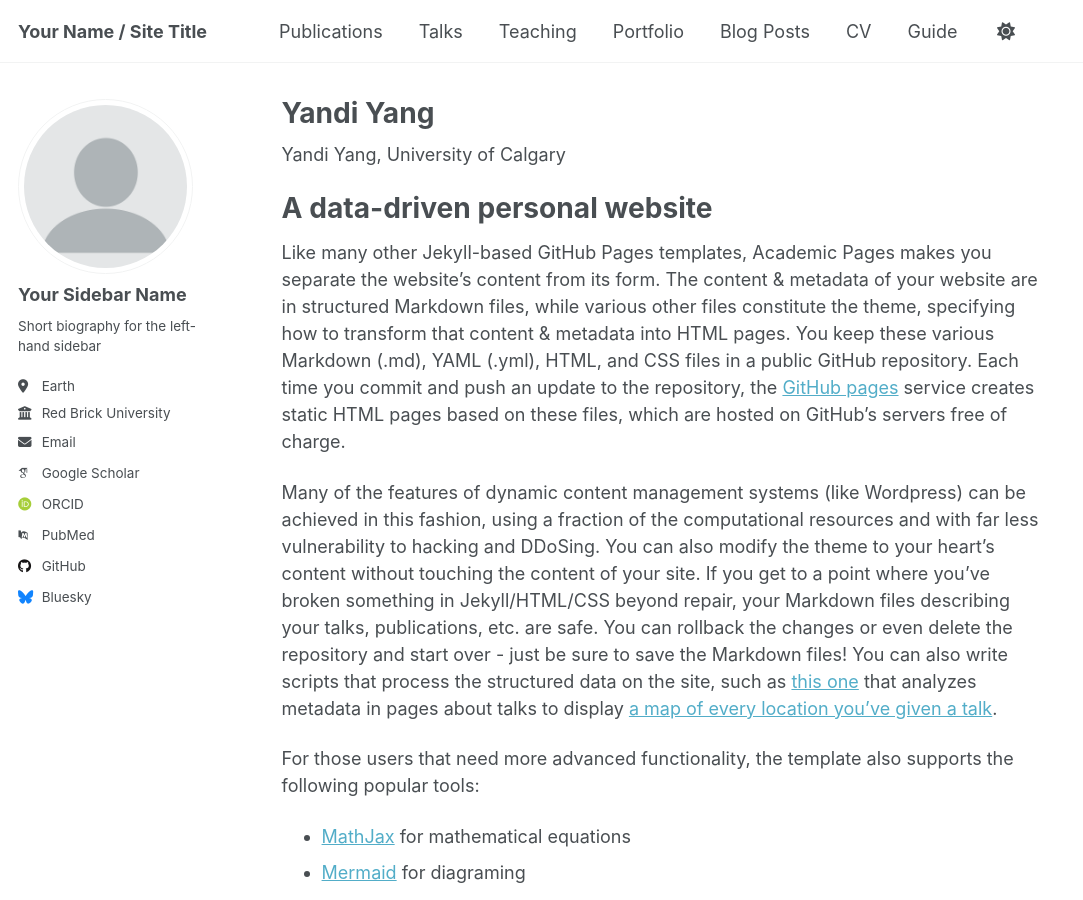
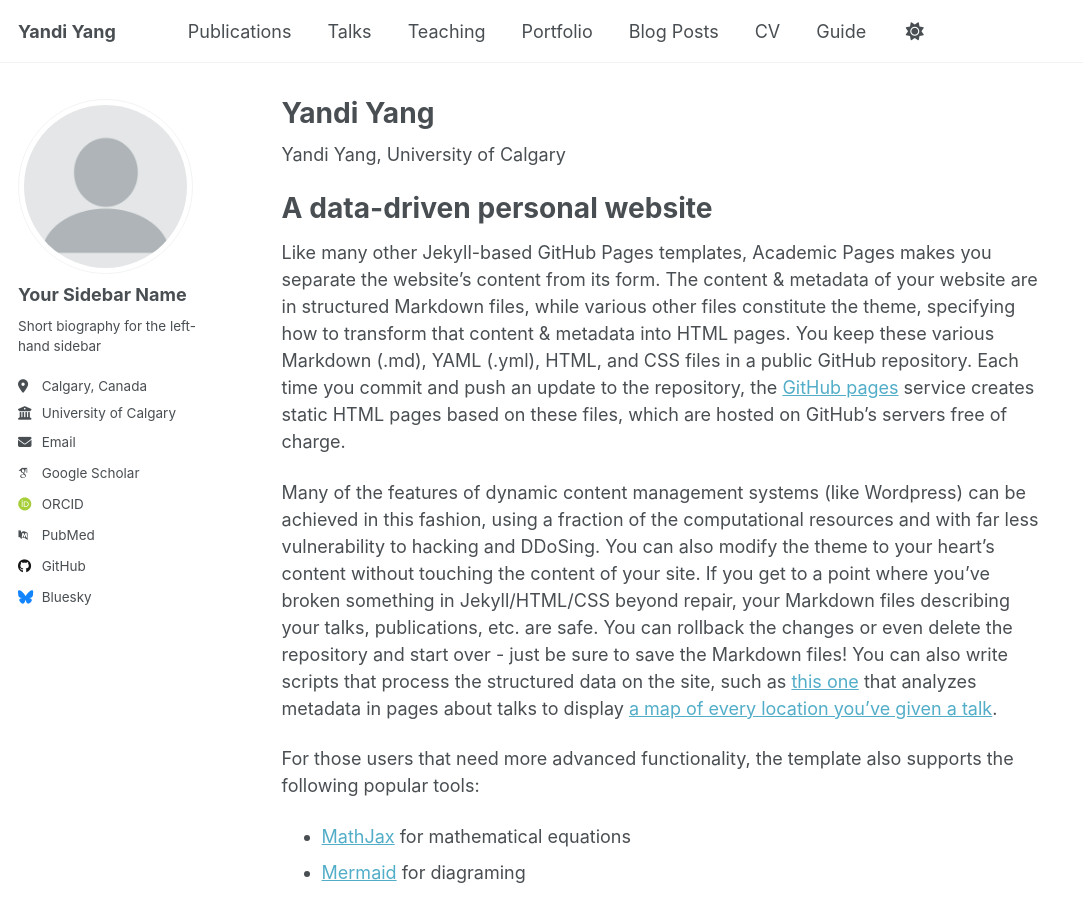
Before and after one commit to yandiyang/yandi.yang.github.io, a Jekyll site: the page built from _pages/about.md, in a window 1280 px wide and 900 px high. Shown: the whole window, without its empty margins (0-1083 px from the left). Built offline with Jekyll 4.4.1, drawn with Linux system fonts in a browser that asks for light colours; some web fonts are replaced; a script that is not in the unit is left out.

Commit message:
Update _config.yml

```diff
--- a/_config.yml
+++ b/_config.yml
@@ -9,10 +9,10 @@
 # Basic Site Settings
 locale                   : "en-US"
 site_theme               : "default"
-title                    : "Your Name / Site Title"
+title                    : "Yandi Yang"
 title_separator          : "-"
 name                     : &name "Your Name"
-description              : &description "personal description"
+description              : &description "LiDAR localization and mapping"
 url                      : https://academicpages.github.io # the base hostname & protocol for your site e.g. "https://[your GitHub username].github.io" or if you already have some other page hosted on Github then use "https://[your GitHub username].github.io/[Your Repo Name]"
 baseurl                  : "" # the subpath of your site, e.g. "/blog"
 repository               : "academicpages/academicpages.github.io"
@@ -26,10 +26,10 @@ author:
   name             : "Your Sidebar Name"
   pronouns         : # example: "she/her"
   bio              : "Short biography for the left-hand sidebar"
-  location         : "Earth"
-  employer         : "Red Brick University"
+  location         : "Calgary, Canada"
+  employer         : "University of Calgary"
   uri              : # URL
-  email            : "none@example.org"
+  email            : "yandi (d o t) yang (a t) ucalgary (.) ca"
 
   # Academic websites
   academia         : # URL
```
